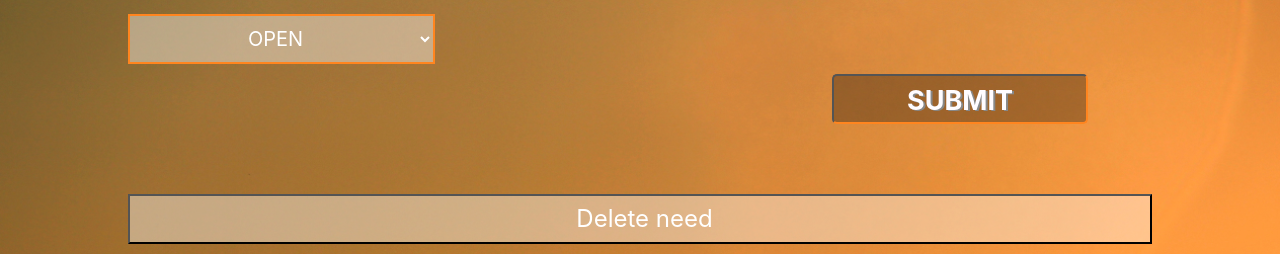
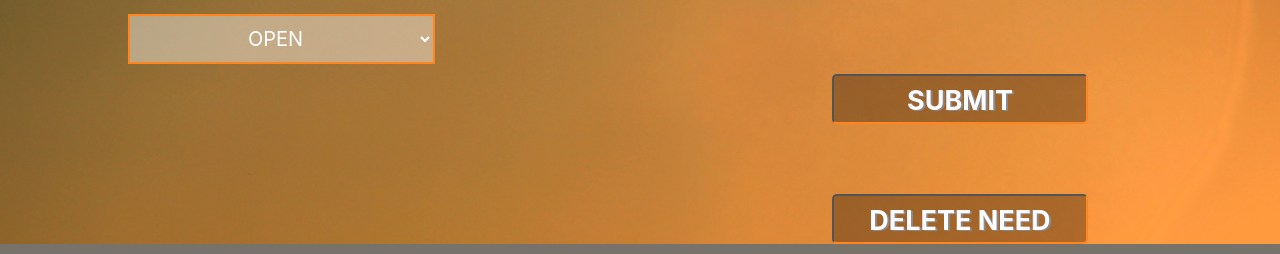
Before and after one commit to SylannBin/getwatuask, a Flask app: template app/templates/edit-need.html in a window 1280 px wide. Shown: the part 1752-2006 px from the top of the page. Run offline with Flask 2, Linux system fonts and the light colour scheme; the template is opened without the code that fills it, so the values that code supplies are empty; some libraries are stand-ins or nearby versions.

Commit message:
lastUpdateChrisBeforeUeLastModifs

```diff
--- a/app/static/css/screen3.css
+++ b/app/static/css/screen3.css
@@ -134,6 +134,7 @@ span.dollarsDevise:before{
 
 input#send{
 	width: 20%;
+	min-width: 165px;
 	margin-right: 15%;
 	display: inline-block;
 	position: absolute;
@@ -151,3 +152,24 @@ input#send{
 	text-shadow: 2px 1px #888888;
 	background-color: rgba(0, 0, 0, 0.3);
 }
+
+input#cancel{
+	width: 20%;
+	min-width: 200px;
+	margin-right: 15%;
+	display: inline-block;
+	position: absolute;
+	right: 0%;
+	text-align: center;
+	font-size: 27px;
+	padding: 5px 3px;
+	border-radius: 5px;
+	font-weight: bold;
+	border-bottom: 2px solid #FF851F;
+	border-right: 2px solid #FF851F;
+	color: #FFFCFF;
+	height: 50px;
+	text-transform: uppercase;
+	text-shadow: 2px 1px #888888;
+	background-color: rgba(0, 0, 0, 0.3);
+}
```
